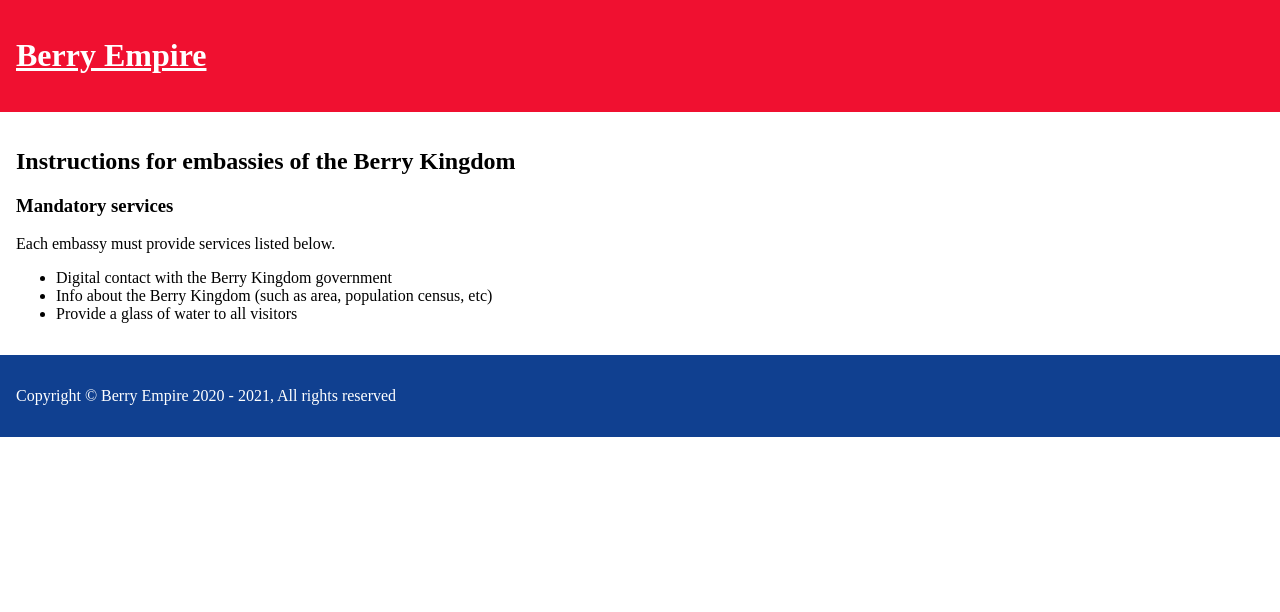
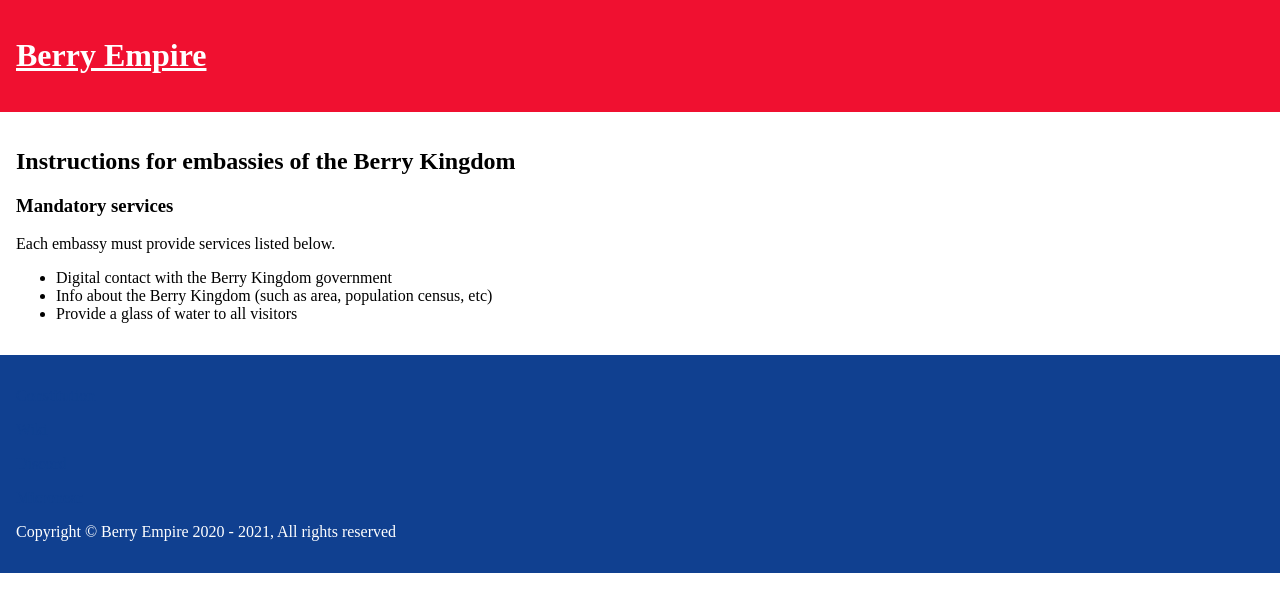
Before and after one commit to berryempire/berryempire.github.io, a Jekyll site: the page built from embassy.md, in a window 1280 px wide. Shown: the top 612 px of the page. Built offline with Jekyll 4.4.1, drawn with Linux system fonts in a browser that asks for light colours; our own code applies the rules of GitHub Pages for plain Markdown files.

Commit message:
Update default.html

```diff
--- a/_layouts/default.html
+++ b/_layouts/default.html
@@ -12,7 +12,15 @@
       {{content}}
     </main>
     <footer>
-        <p>Copyright &copy; Berry Empire 2020 - 2021, All rights reserved</p>
+        <div class="links">
+            <p><a href="/constitution.txt">Constitution</a></p>
+            <p><a href="https://micronations.wiki/wiki/Berry_Empire">Wiki</a></p>
+            <p><a href="https://discord.gg/CwRpB2Yvyg">Discord</a></p>
+            <p><a href="https://micronear.bloomflare.dev/micronation.html?m=RR">Micronear</a></p>
+        </div>
+        <div class="copyright">
+            <p>Copyright &copy; Berry Empire 2020 - 2021, All rights reserved</p>
+        </div>
     </footer>
 </body>
 </html>
```
